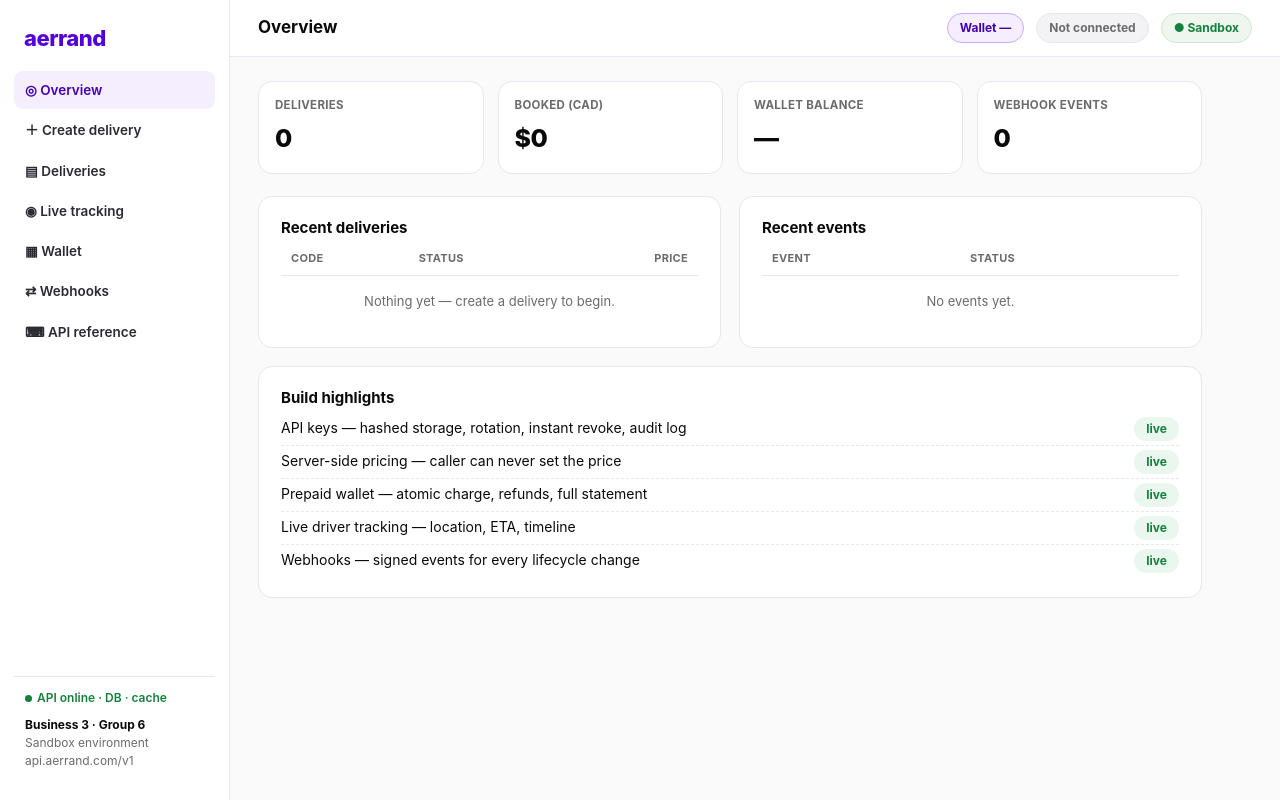
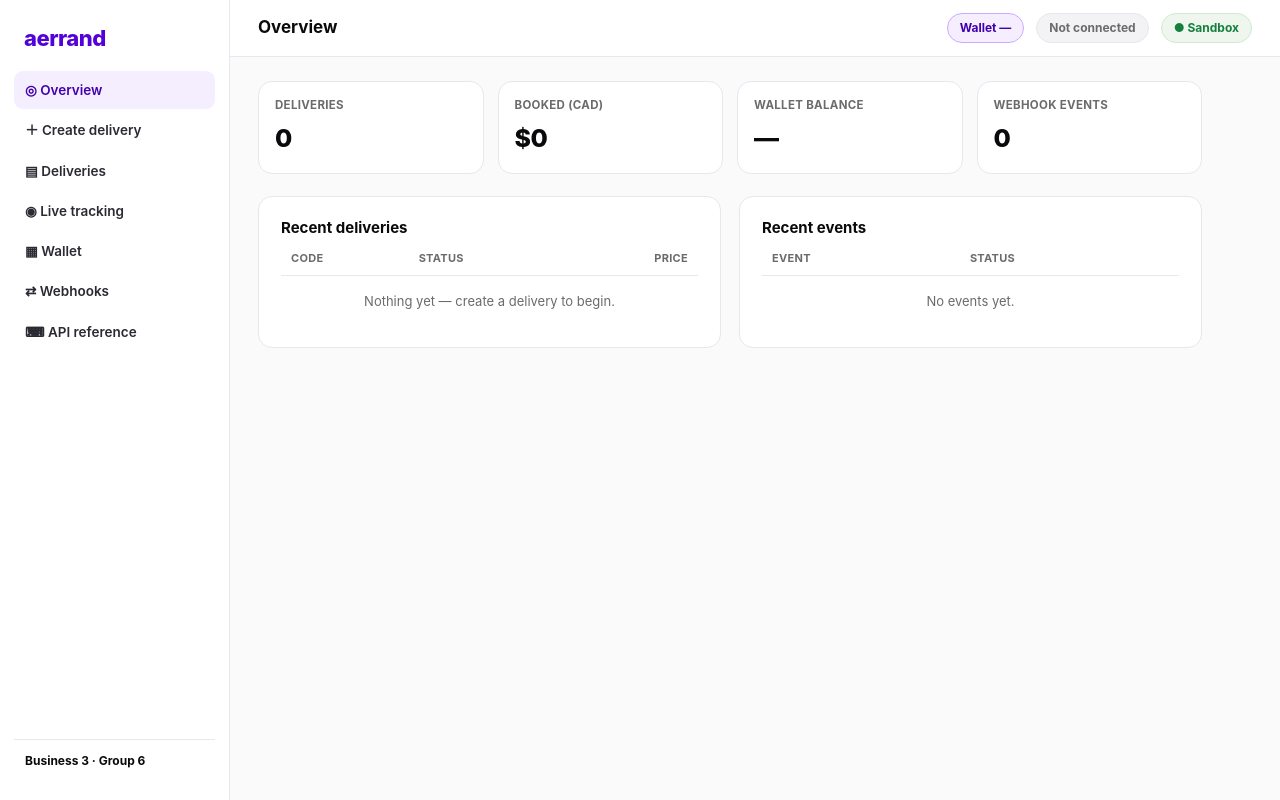
Before and after one commit to nikhilnathi2003/aerrand-developer-api, a Django app: page / in a window 1280 px wide. Run offline with Django 5.2, Linux system fonts and the light colour scheme; data that the repository does not hold is empty.

Commit message:
Simplify portal: remove build-highlights panel and footer branding

```diff
--- a/backend/apiv1/templates/dashboard.html
+++ b/backend/apiv1/templates/dashboard.html
@@ -111,7 +111,7 @@
       <a data-p="webhooks" onclick="nav('webhooks')">⇄ Webhooks</a>
       <a data-p="docs" onclick="nav('docs')">⌨ API reference</a>
     </nav>
-    <div class="side-foot"><div id="apiStatus" style="margin-bottom:9px;font-weight:600">● checking…</div><b>Business 3 · Group 6</b><br>Sandbox environment<br>api.aerrand.com/v1</div>
+    <div class="side-foot"><b>Business 3 · Group 6</b></div>
   </aside>
 
   <div class="main">
@@ -137,13 +137,6 @@
         <div class="two">
           <div class="card"><h3>Recent deliveries</h3><table><thead><tr><th>Code</th><th>Status</th><th style="text-align:right">Price</th></tr></thead><tbody id="ovDeliv"><tr><td colspan="3" class="empty">Nothing yet — create a delivery to begin.</td></tr></tbody></table></div>
           <div class="card"><h3>Recent events</h3><table><thead><tr><th>Event</th><th>Status</th></tr></thead><tbody id="ovEvents"><tr><td colspan="2" class="empty">No events yet.</td></tr></tbody></table></div>
-        </div>
-        <div class="card"><h3>Build highlights</h3>
-          <div class="kv"><span>API keys — hashed storage, rotation, instant revoke, audit log</span><b class="pill ok">live</b></div>
-          <div class="kv"><span>Server-side pricing — caller can never set the price</span><b class="pill ok">live</b></div>
-          <div class="kv"><span>Prepaid wallet — atomic charge, refunds, full statement</span><b class="pill ok">live</b></div>
-          <div class="kv"><span>Live driver tracking — location, ETA, timeline</span><b class="pill ok">live</b></div>
-          <div class="kv"><span>Webhooks — signed events for every lifecycle change</span><b class="pill ok">live</b></div>
         </div>
       </section>
 
@@ -409,17 +402,6 @@ const SAMPLES={
 function lang(l){CURLANG=l;$("codeBlock").innerHTML=SAMPLES[l];document.querySelectorAll(".tabs button").forEach((b,i)=>b.classList.toggle("on",["curl","py","js"][i]===l));}
 lang("curl");
 
-/* live API status in the sidebar */
-(async()=>{
-  try{
-    const h=await (await fetch("/v1/health")).json();
-    const good=h.mongodb==="connected"&&h.redis==="connected";
-    $("apiStatus").innerHTML=good
-      ? '<span class="dot"></span>API online · DB · cache'
-      : '<span class="dot" style="background:var(--err)"></span>degraded';
-    $("apiStatus").style.color=good?"var(--ok)":"var(--err)";
-  }catch(e){ $("apiStatus").innerHTML='<span class="dot" style="background:var(--err)"></span>offline'; }
-})();
 </script>
 <div id="toast"></div>
 </body>
```
